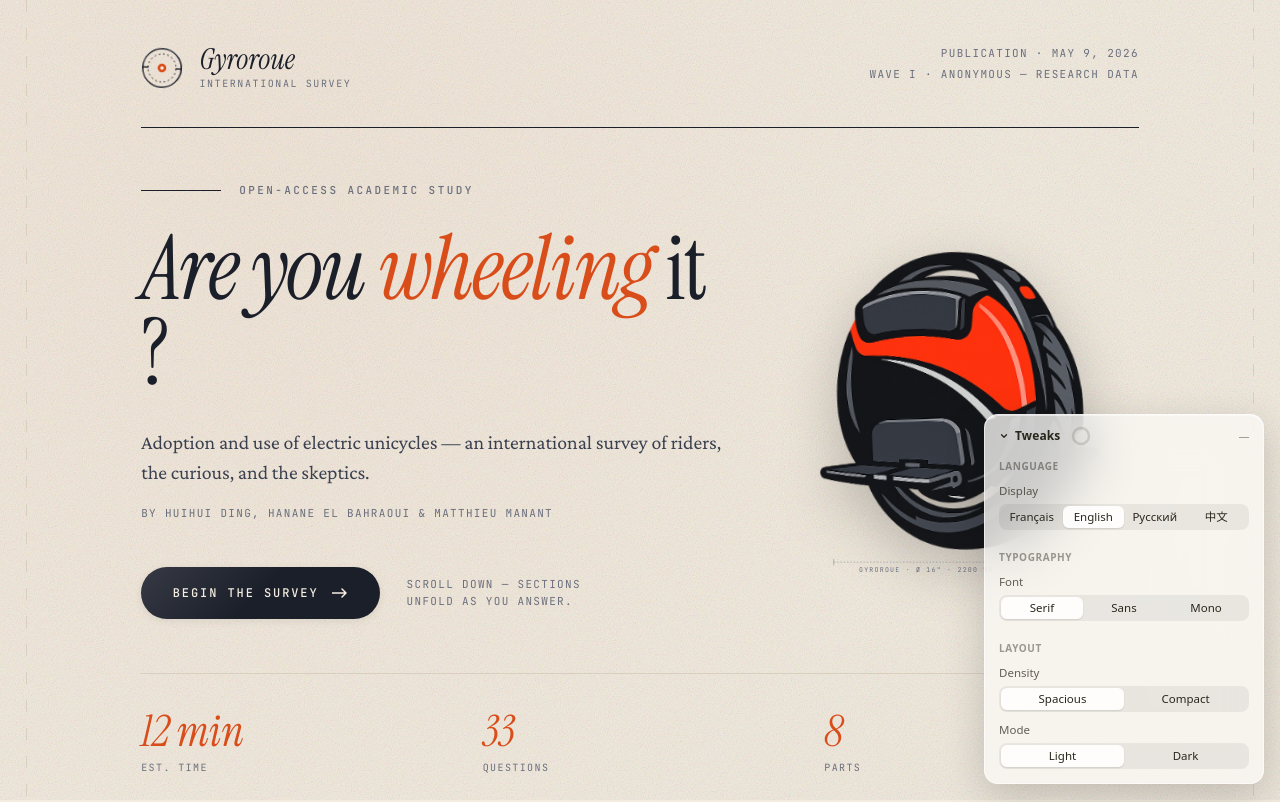
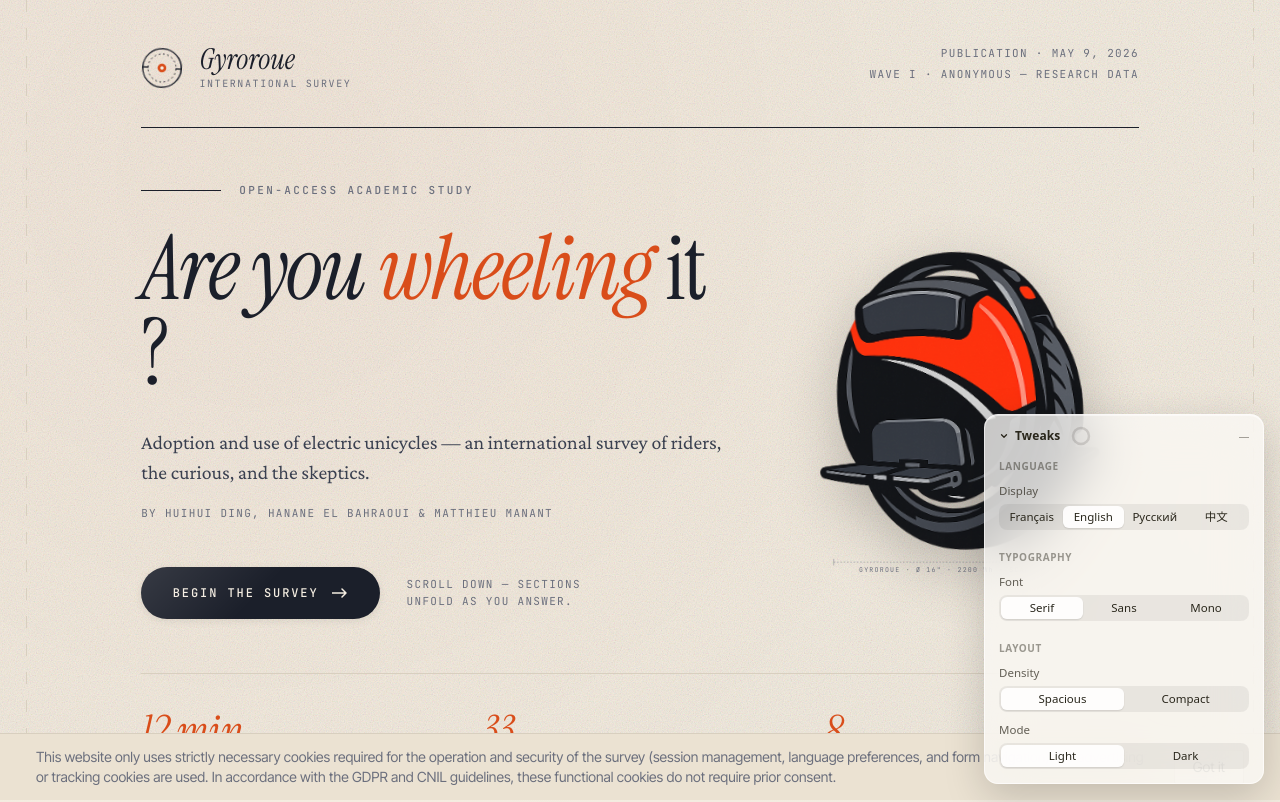
Before and after one commit to ProGen18/wheel_survey, a Next.js app: page / in a window 1280 px wide. Shown: the top 802 px of the page. Built offline with nearby package versions, Linux system fonts and the light colour scheme.

Commit message:
feat(css): add cookie-banner styles with progress-ring lift via :has()

```diff
--- a/app/globals.css
+++ b/app/globals.css
@@ -1250,6 +1250,75 @@ body::before {
   50% { opacity: 0.35; }
 }
 
+/* ---- COOKIE BANNER (RGPD) ---- */
+.cookie-banner {
+  position: fixed;
+  bottom: 0;
+  left: 0;
+  right: 0;
+  z-index: 45;
+  background: var(--paper-deep);
+  border-top: 1px solid var(--rule);
+  padding: 0.75rem 2rem;
+  display: flex;
+  align-items: center;
+  gap: 1.5rem;
+  font-family: var(--f-sans);
+  font-size: 0.78rem;
+  line-height: 1.4;
+  color: var(--ink-mute);
+  transform: translateY(0);
+  transition: transform 0.35s var(--ease);
+}
+
+.cookie-banner.is-dismissed {
+  transform: translateY(100%);
+}
+
+.cookie-banner p {
+  flex: 1;
+  margin: 0;
+}
+
+.cookie-btn {
+  flex-shrink: 0;
+  padding: 0.4rem 1rem;
+  border: 1px solid var(--rule);
+  border-radius: var(--radius);
+  background: var(--paper);
+  color: var(--ink);
+  font-family: var(--f-sans);
+  font-size: 0.78rem;
+  cursor: pointer;
+  transition: background 0.2s, border-color 0.2s;
+  white-space: nowrap;
+}
+
+.cookie-btn:hover {
+  background: var(--paper-soft);
+  border-color: var(--ink-mute);
+}
+
+/* Soulève le ProgressRing quand le bandeau est visible */
+body:has(.cookie-banner:not(.is-dismissed)) .progress-ring {
+  bottom: calc(1.5rem + 64px);
+  transition: bottom 0.35s var(--ease);
+}
+
+[data-theme="dark"] .cookie-banner {
+  background: var(--paper-deep);
+  border-color: var(--rule);
+}
+
+@media (max-width: 480px) {
+  .cookie-banner {
+    flex-direction: column;
+    align-items: flex-start;
+    gap: 0.75rem;
+    padding: 0.75rem 1rem;
+  }
+}
+
 /* ---------------------------------------------------------------- ROUTE/BRANCH BANNER */
 
 .branch-banner {
```
